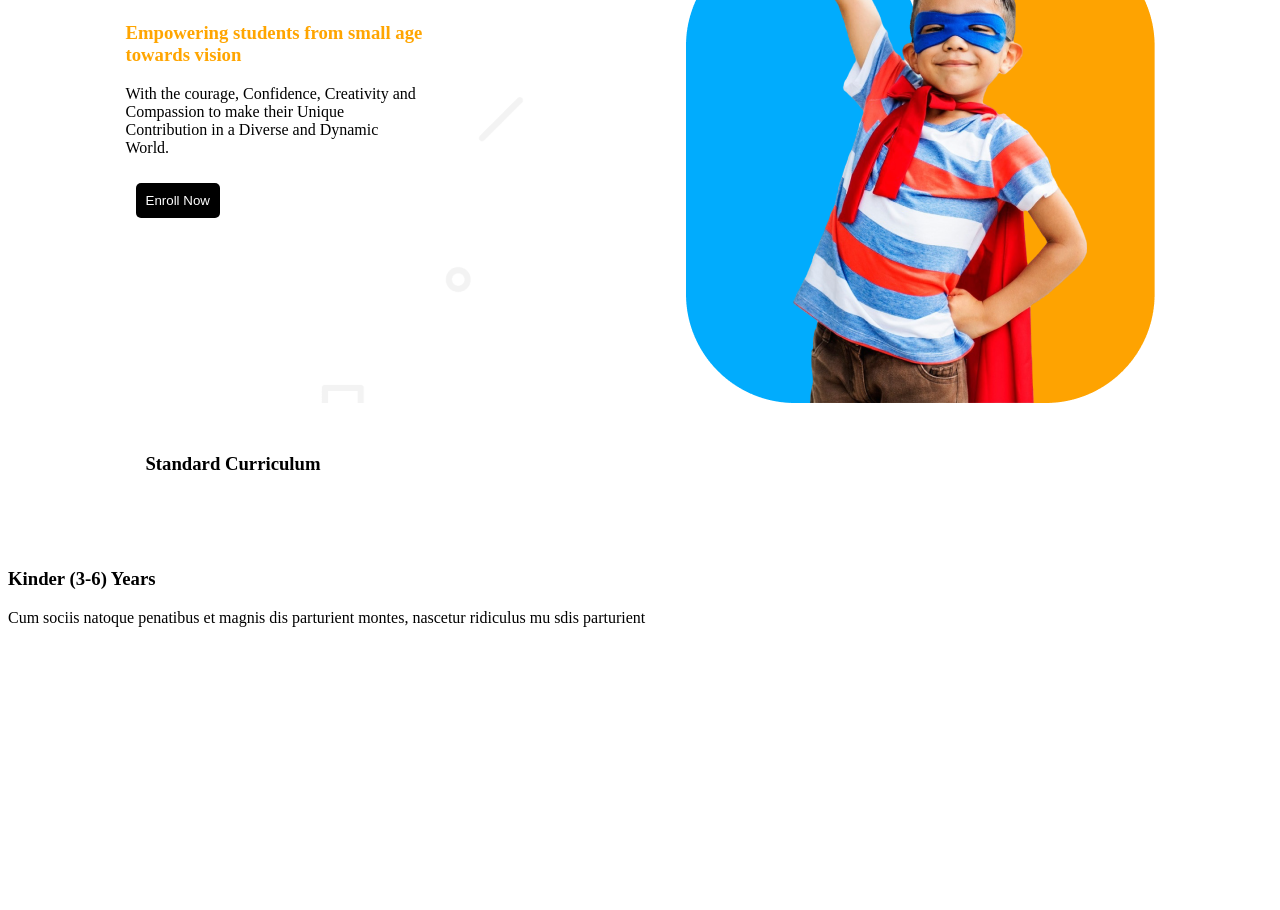
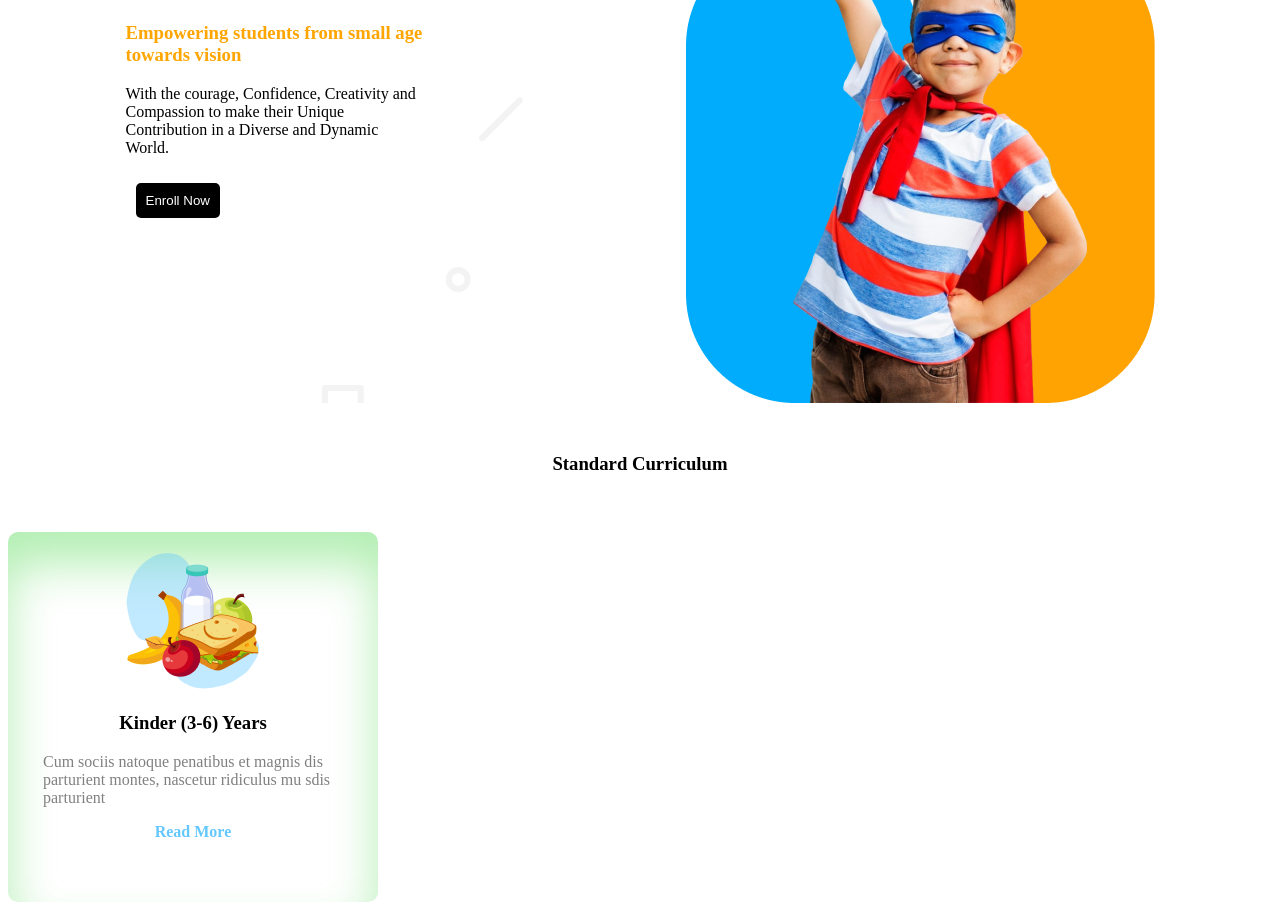
Before and after one commit to sheikshadi/B11-A2-kids-school, a plain HTML site: page index.html in a window 1280 px wide. Shown: the part 242-1152 px from the top of the page. Before the commit the page ends 885 px from the top, so only its background shows below. Drawn offline with Linux system fonts and the light colour scheme.

Commit message:
standard menu

```diff
--- a/index.html
+++ b/index.html
@@ -43,9 +43,10 @@
             <h3 class="menu-title">Standard Curriculum</h3>
         </div>
         <div class="menu-content">
-            <img class="menu-image" src="" alt="">
-            <h3>Kinder (3-6) Years</h3>
-            <p>Cum sociis natoque penatibus et magnis dis parturient montes, nascetur ridiculus mu sdis parturient</p>
+            <img class="menu-image" src="assets/kinder.png" alt="">
+            <h3 class="menu-title-title">Kinder (3-6) Years</h3>
+            <p class="menu-description">Cum sociis natoque penatibus et magnis dis parturient montes, nascetur ridiculus mu sdis parturient</p>
+            <a class="menu-read" href="">Read More</a>
         </div>
     </main>
     <footer></footer>
--- a/style.css
+++ b/style.css
@@ -75,10 +75,33 @@ ul > li a{
     text-align: center;
     margin-top: 50px;
     font-weight: bold;
-    width: 450px;
     height: 60px;
 }
+.menu-image{
+    margin-top: 20px;
+}
+.menu-content{
+    width: 370px;
+    height: 370px;
+    /* box-shadow: 1px 1px 10px 5px #DEF5FF ; */
+    /* border: 1px solid saddlebrown; */
+    box-shadow:
+    inset 0 2em 3em rgb(0 200 0 / 30%),
+    0 0 0 2px white;
+    border-radius: 10px;
+    justify-items: center;
 
+}
+.menu-description{
+    width: 300px;
+    color: #808080;
+}
+
+.menu-read{
+    text-decoration: none;
+    color: #64C8FF;
+    font-weight: 900;
+}
 
 
 @media screen and (max-width: 576px){
```
